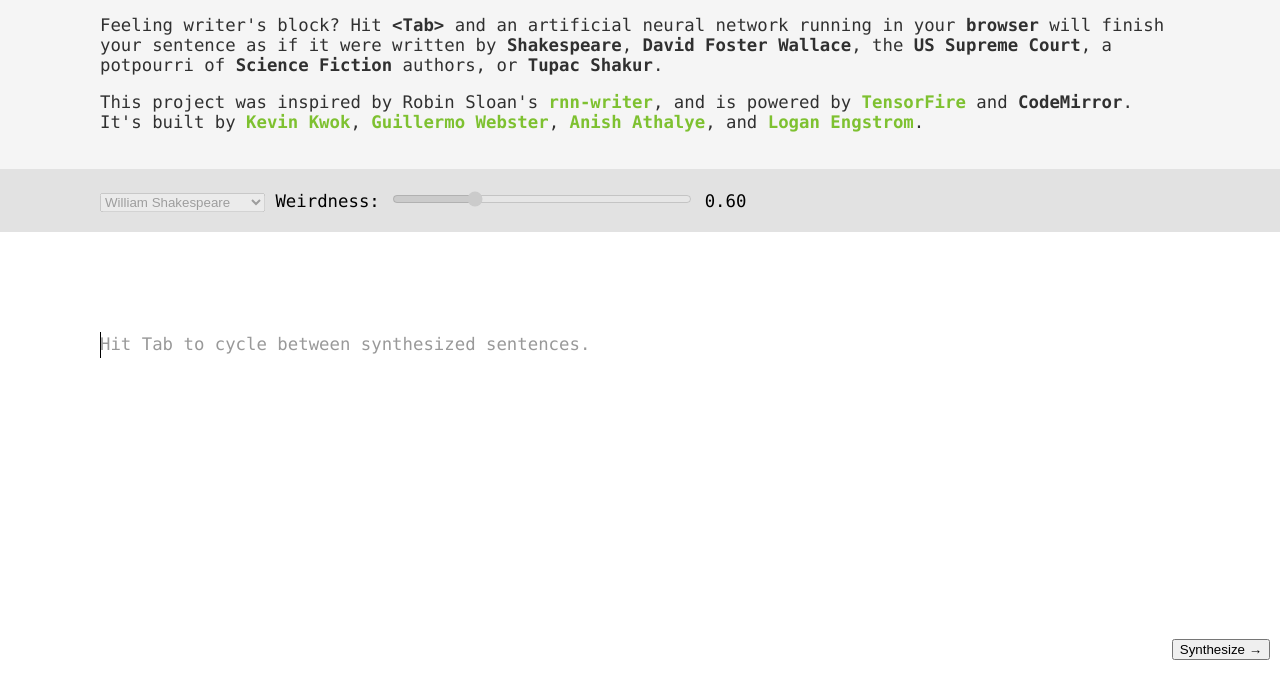
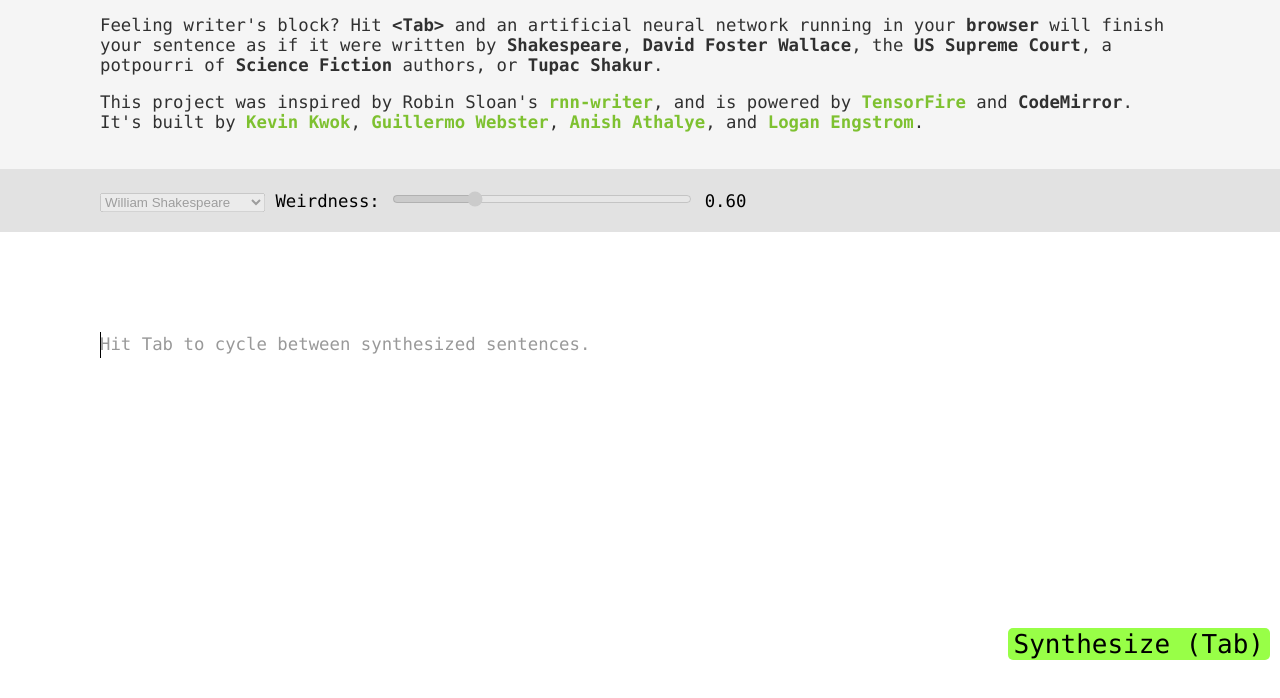
Before and after one commit to tensorfire/cyborg-writer, a plain HTML site: page index.html in a window 1280 px wide. Shown: the part 130-828 px from the top of the page. Drawn offline with Linux system fonts and the light colour scheme; no server answers.

Commit message:
betta button

```diff
--- a/index.html
+++ b/index.html
@@ -39,7 +39,8 @@
 
         <span id="weirdness-stuff">Weirdness: <input disabled id="temperature" oninput="document.getElementById('temp').innerHTML = (+this.value).toFixed(2)" onchange="updateCompletion()" type="range" style="width: 300px" value="0.6" min="0.1" max="2" step="0.01"> <span id="temp">0.60</span></span>
 
-        <button id="do-stuff" onclick="updateCompletion()">Synthesize &rarr;</button>
+        <!-- &rarr; -->
+        <button id="do-stuff" onclick="updateCompletion()">Synthesize (Tab)</button>
     </div>
     <div id="editor"></div>
 </div>
--- a/style.css
+++ b/style.css
@@ -118,11 +118,14 @@ a {
 }
 
 #do-stuff {
-    // display: none;
     position: fixed;
     bottom: 10px;
     right: 10px;
-
+    background: #98ff47;
+    border: 0;
+    border-radius: 5px;
+    font-size: 150%;
+    font-family: Menlo, monospace;
 }
 
 @media (max-width: 700px){
```
